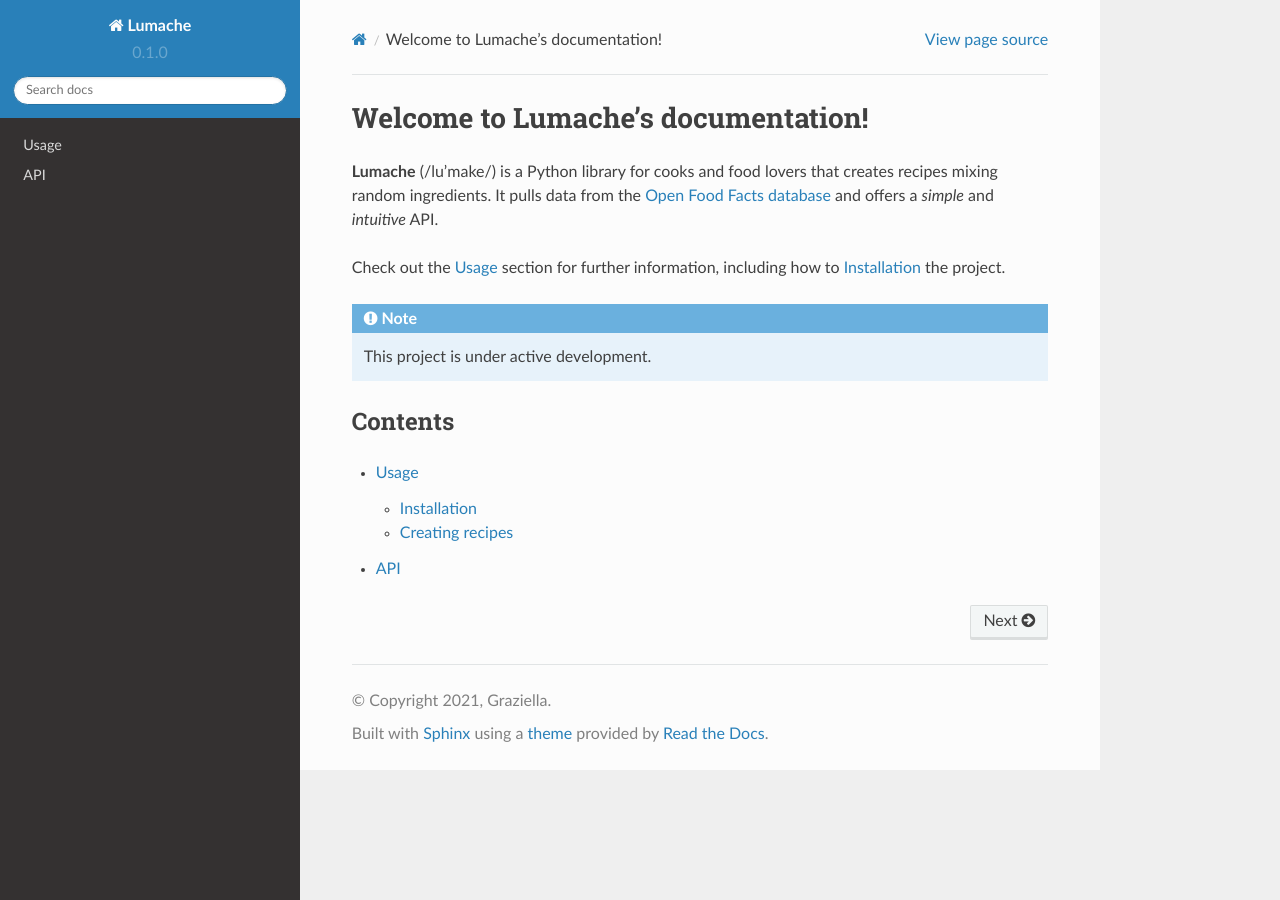
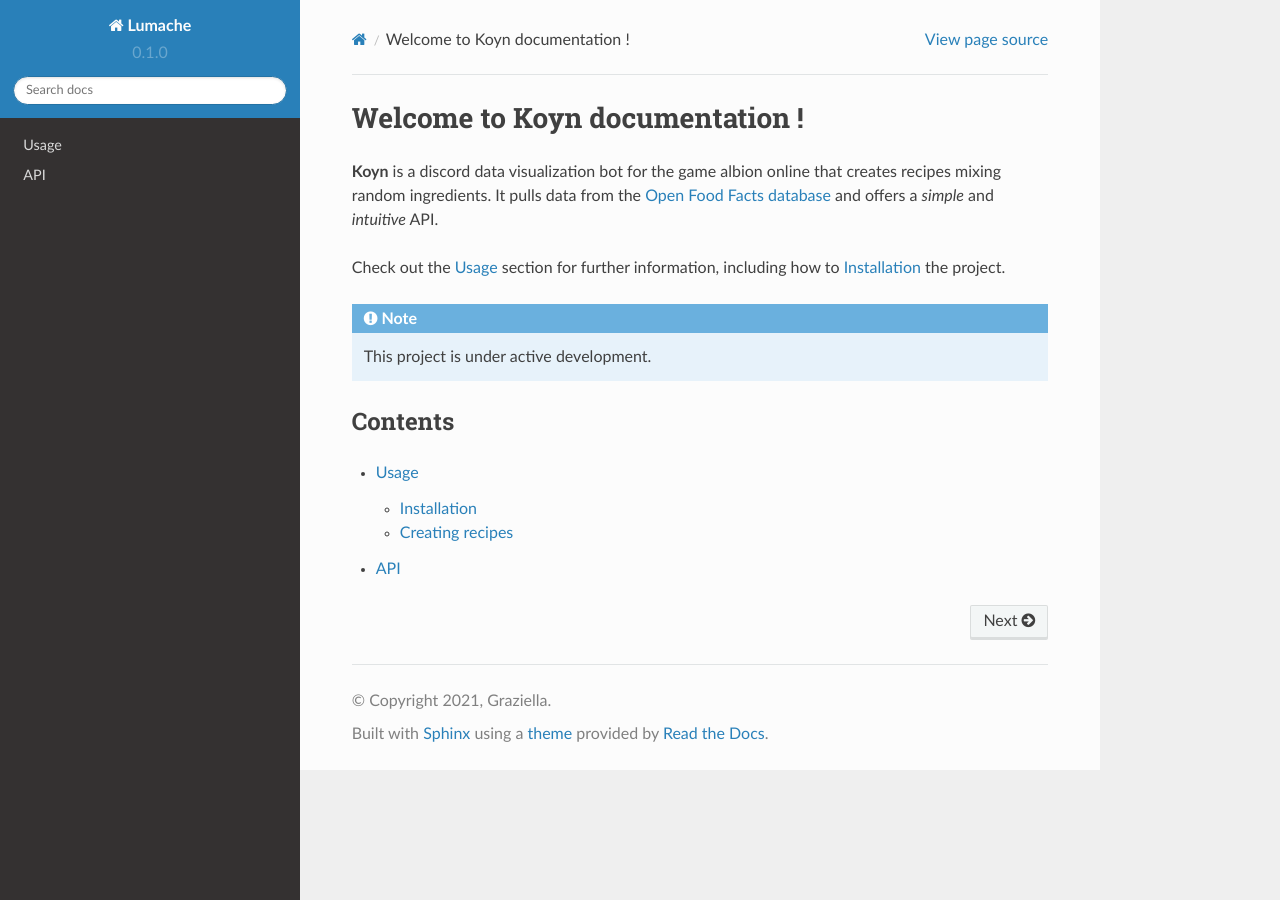
Before and after one commit to Kooyn/Docs, a Sphinx documentation site: the page built from docs/source/index.rst, in a window 1280 px wide. Built offline with Sphinx 7.4.7 and the Read the Docs theme 2.0.0, drawn with Linux system fonts in a browser that asks for light colours.

Commit message:
Update index.rst

```diff
--- a/docs/source/index.rst
+++ b/docs/source/index.rst
@@ -1,7 +1,7 @@
-Welcome to Lumache's documentation!
+Welcome to Koyn documentation !
 ===================================
 
-**Lumache** (/lu'make/) is a Python library for cooks and food lovers
+**Koyn** is a discord data visualization bot for the game albion online
 that creates recipes mixing random ingredients.
 It pulls data from the `Open Food Facts database <https://world.openfoodfacts.org/>`_
 and offers a *simple* and *intuitive* API.
```
